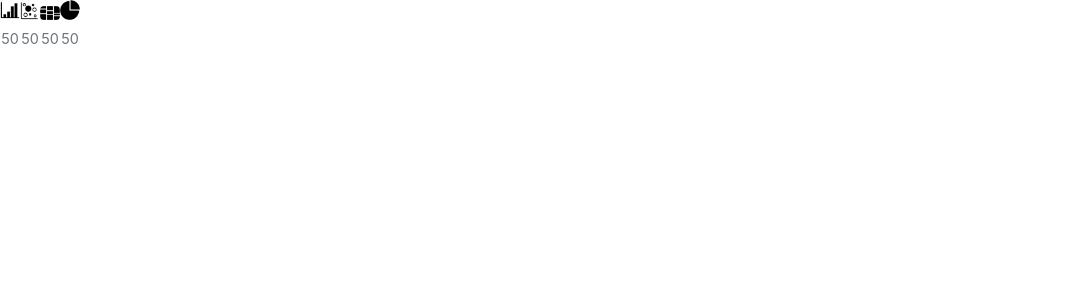
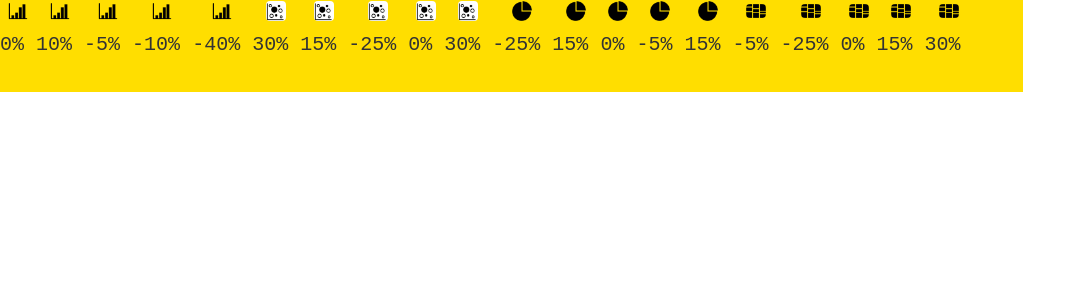
Before and after one commit to MeixintongZha/feedback_page, a React (Create React App) app: page / in a window 1280 px wide. Shown: the top 300 px of the page, without its empty margins (0-1086 px from the left). Built offline with nearby package versions, Linux system fonts and the light colour scheme; the HTML template or start-up script is replaced by a standard one.

Commit message:
make 20 trials

```diff
--- a/src/Feedback.jsx
+++ b/src/Feedback.jsx
@@ -9,12 +9,84 @@ import Caption from './components/Caption'
 //    return <Caption offset = {offset}
 //                    charttype = {charttype}/>;
 //}
+var trial1 = {charttype:"barchart", offset:"0"};
+var trial2 = {charttype:"barchart", offset:"10"};
+var trial3 = {charttype:"barchart", offset:"-5"};
+var trial4 = {charttype:"barchart", offset:"-10"};
+var trial5 = {charttype:"barchart", offset:"-40"};
+var trial6 = {charttype:"bubblechart", offset:"30"};
+var trial7 = {charttype:"bubblechart", offset:"15"};
+var trial8 = {charttype:"bubblechart", offset:"-25"};
+var trial9 = {charttype:"bubblechart", offset:"0"};
+var trial10 = {charttype:"bubblechart", offset:"30"};
+var trial11 = {charttype:"piechart", offset:"-25"};
+var trial12 = {charttype:"piechart", offset:"15"};
+var trial13 = {charttype:"piechart", offset:"0"};
+var trial14 = {charttype:"piechart", offset:"-5"};
+var trial15 = {charttype:"piechart", offset:"15"};
+var trial16 = {charttype:"stackbarchart", offset:"-5"};
+var trial17 = {charttype:"stackbarchart", offset:"-25"};
+var trial18 = {charttype:"stackbarchart", offset:"0"};
+var trial19 = {charttype:"stackbarchart", offset:"15"};
+var trial20 = {charttype:"stackbarchart", offset:"30"};
 
+var allTrials=[]
+allTrials.push(trial1);
+allTrials.push(trial2);
+allTrials.push(trial3);
+allTrials.push(trial4);
+allTrials.push(trial5);
+allTrials.push(trial6);
+allTrials.push(trial7);
+allTrials.push(trial8);
+allTrials.push(trial9);
+allTrials.push(trial10);
+allTrials.push(trial11);
+allTrials.push(trial12);
+allTrials.push(trial13);
+allTrials.push(trial14);
+allTrials.push(trial15);
+allTrials.push(trial16);
+allTrials.push(trial17);
+allTrials.push(trial18);
+allTrials.push(trial19);
+allTrials.push(trial20);
+
+    var letterStyle = {
+      paddingRight: 50,
+      backgroundColor: "#ffde00",
+      color: "#333",
+      display: "inline-block",
+      fontFamily: "monospace",
+      fontSize: 20,
+      textAlign: "center"
+    };
+    var CaptionStyle = {
+      paddingRight:50
+    };
 export const Feedback = () => (
-<div padding="20pt">
-    <Caption offset="50" charttype = "barchart"></Caption>
-    <Caption offset="50" charttype = "bubblechart"></Caption>
-    <Caption offset="50" charttype = "stackbarchart"></Caption>
-    <Caption offset="50" charttype = "piechart"></Caption>
-    </div>
+<div style={letterStyle}>
+    <Caption style={CaptionStyle} offset={allTrials[0].offset} charttype = {allTrials[0].charttype}></Caption>
+    <Caption style={CaptionStyle} offset={allTrials[1].offset} charttype = {allTrials[1].charttype}></Caption>
+    <Caption style={CaptionStyle} offset={allTrials[2].offset} charttype = {allTrials[2].charttype}></Caption>
+    <Caption style={CaptionStyle} offset={allTrials[3].offset} charttype = {allTrials[3].charttype}></Caption>
+    <Caption style={CaptionStyle} offset={allTrials[4].offset} charttype = {allTrials[4].charttype}></Caption>
+    <Caption style={CaptionStyle} offset={allTrials[5].offset} charttype = {allTrials[5].charttype}></Caption>
+    <Caption style={CaptionStyle} offset={allTrials[6].offset} charttype = {allTrials[6].charttype}></Caption>
+    <Caption style={CaptionStyle} offset={allTrials[7].offset} charttype = {allTrials[7].charttype}></Caption>
+    <Caption style={CaptionStyle} offset={allTrials[8].offset} charttype = {allTrials[8].charttype}></Caption>
+    <Caption style={CaptionStyle} offset={allTrials[9].offset} charttype = {allTrials[9].charttype}></Caption>
+    <Caption style={CaptionStyle} offset={allTrials[10].offset} charttype = {allTrials[10].charttype}></Caption>
+    <Caption style={CaptionStyle} offset={allTrials[11].offset} charttype = {allTrials[11].charttype}></Caption>
+    <Caption style={CaptionStyle} offset={allTrials[12].offset} charttype = {allTrials[12].charttype}></Caption>
+    <Caption style={CaptionStyle} offset={allTrials[13].offset} charttype = {allTrials[13].charttype}></Caption>
+    <Caption style={CaptionStyle} offset={allTrials[14].offset} charttype = {allTrials[14].charttype}></Caption>
+    <Caption style={CaptionStyle} offset={allTrials[15].offset} charttype = {allTrials[15].charttype}></Caption>
+    <Caption style={CaptionStyle} offset={allTrials[16].offset} charttype = {allTrials[16].charttype}></Caption>
+    <Caption style={CaptionStyle} offset={allTrials[17].offset} charttype = {allTrials[17].charttype}></Caption>
+    <Caption style={CaptionStyle} offset={allTrials[18].offset} charttype = {allTrials[18].charttype}></Caption>
+    <Caption style={CaptionStyle} offset={allTrials[19].offset} charttype = {allTrials[19].charttype}></Caption>
+
+
+</div>
 )
--- a/src/components/Caption.js
+++ b/src/components/Caption.js
@@ -32,11 +32,11 @@ class Caption extends Component {
         else {
             console.log("Error: chart_icon load")
         }
-        return <figure className="figure">
+        return <figure className="figure" marginRight="50">
           <img src={img_src} className="figure-img img-fluid rounded"
             width="20px"
             height="20px"/>
-          <figcaption fontSize="100px" className="figure-caption text-lg-center">{offset}</figcaption>
+          <p>{offset}%&nbsp;</p>
         </figure>
     }
 }
```
